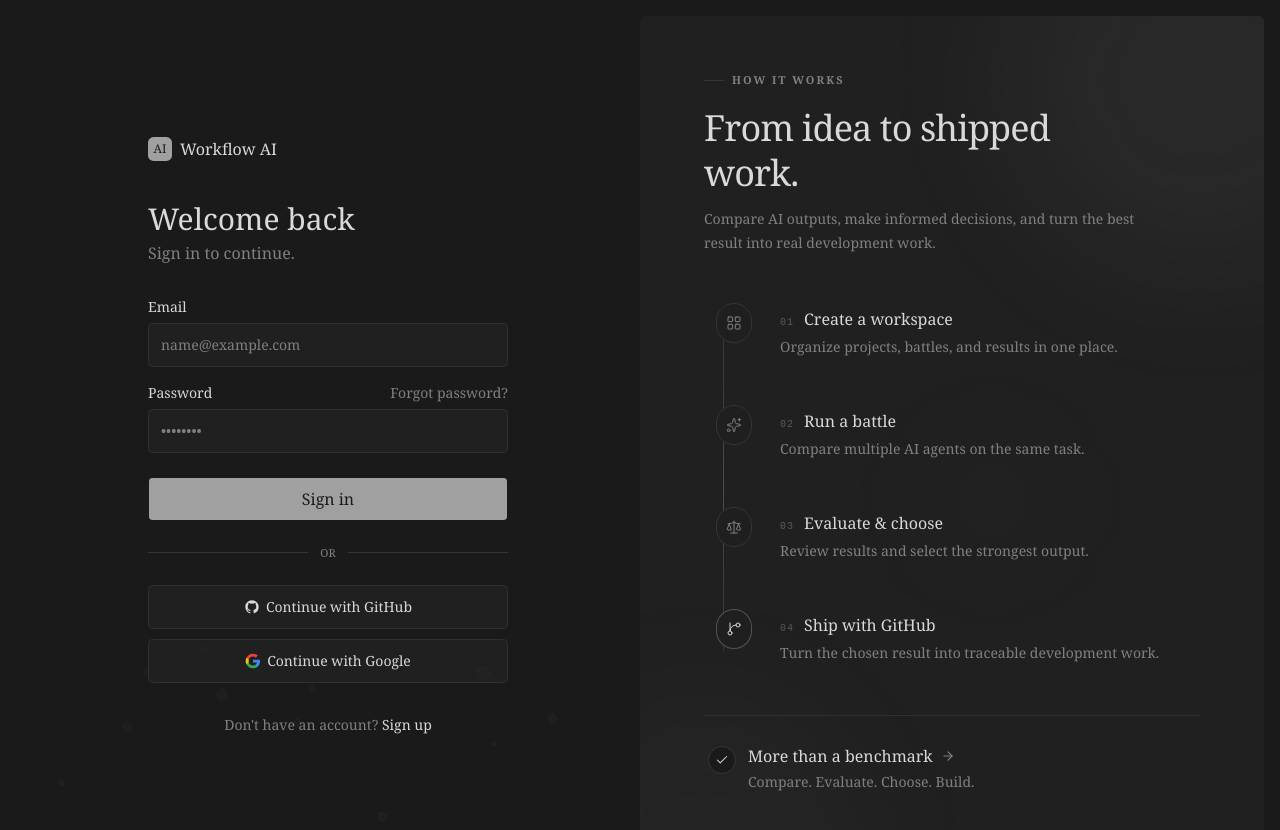
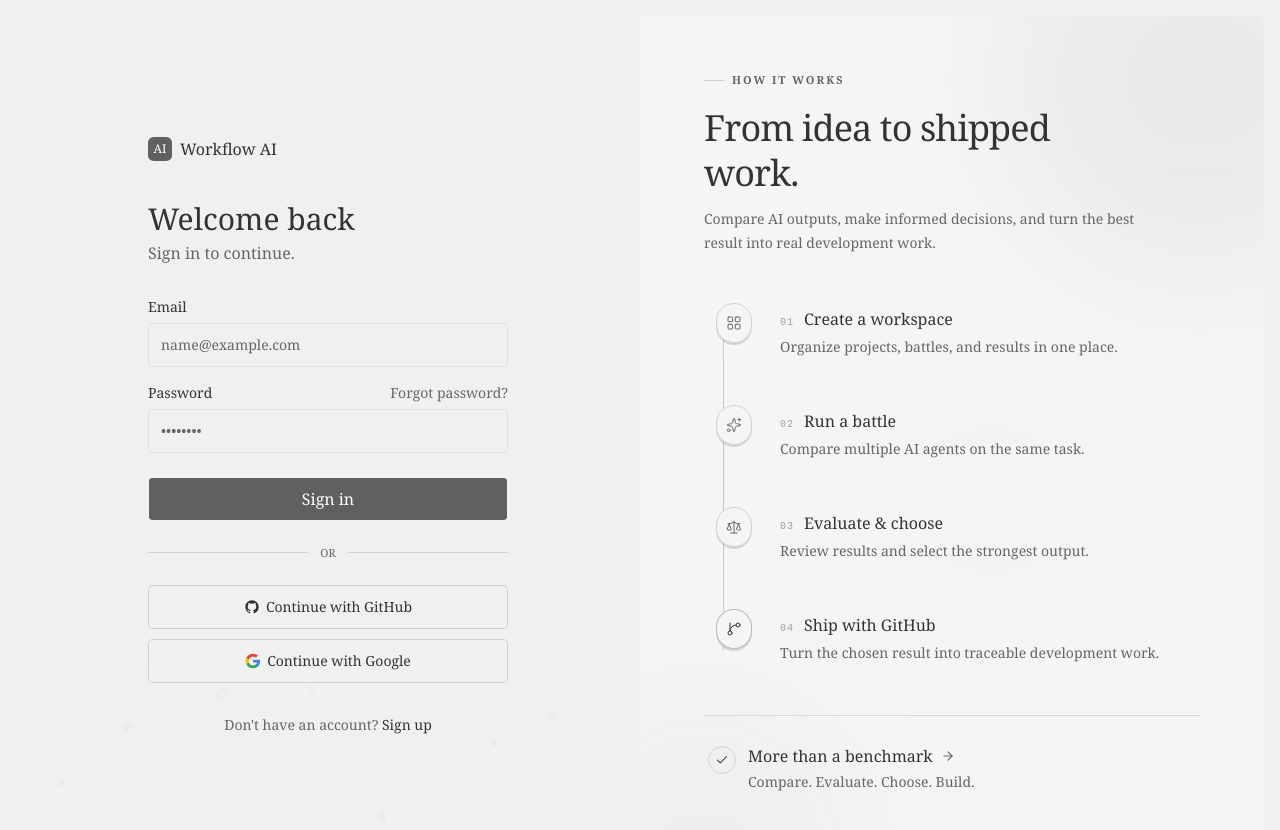
Before and after one commit to josevitor10975/workflow-ai, a Next.js app in the folder my-app/: page /login in a window 1280 px wide. Shown: the top 830 px of the page. Built offline with nearby package versions, Linux system fonts and the light colour scheme.

Commit message:
Commited - 12/09

```diff
--- a/my-app/app/layout.tsx
+++ b/my-app/app/layout.tsx
@@ -24,7 +24,7 @@ export default function RootLayout({
       lang="en"
       suppressHydrationWarning
       className={cn(
-        "dark",
+        "light",
         "h-full",
         "antialiased",
         roboto.variable,
--- a/my-app/components/workspaces/CreateBattleModal.tsx
+++ b/my-app/components/workspaces/CreateBattleModal.tsx
@@ -162,7 +162,7 @@ export function CreateBattleModal({
               </div>
             </div>
 
-            <details className="group border-t border-border pt-4">
+            {/* <details className="group border-t border-border pt-4">
               <summary className="flex cursor-pointer list-none items-center gap-2 text-sm font-medium [&::-webkit-details-marker]:hidden">
                 <ChevronDown className="size-4 transition-transform group-open:rotate-180" />
                 Advanced settings (optional)
@@ -177,7 +177,7 @@ export function CreateBattleModal({
                   <Input id="battle-limit" placeholder="Default" />
                 </div>
               </div>
-            </details>
+            </details> */}
 
             <div className="flex items-center justify-end gap-2 border-t border-border pt-5">
               <Button type="button" variant="ghost" onClick={onClose}>Cancel</Button>
```
